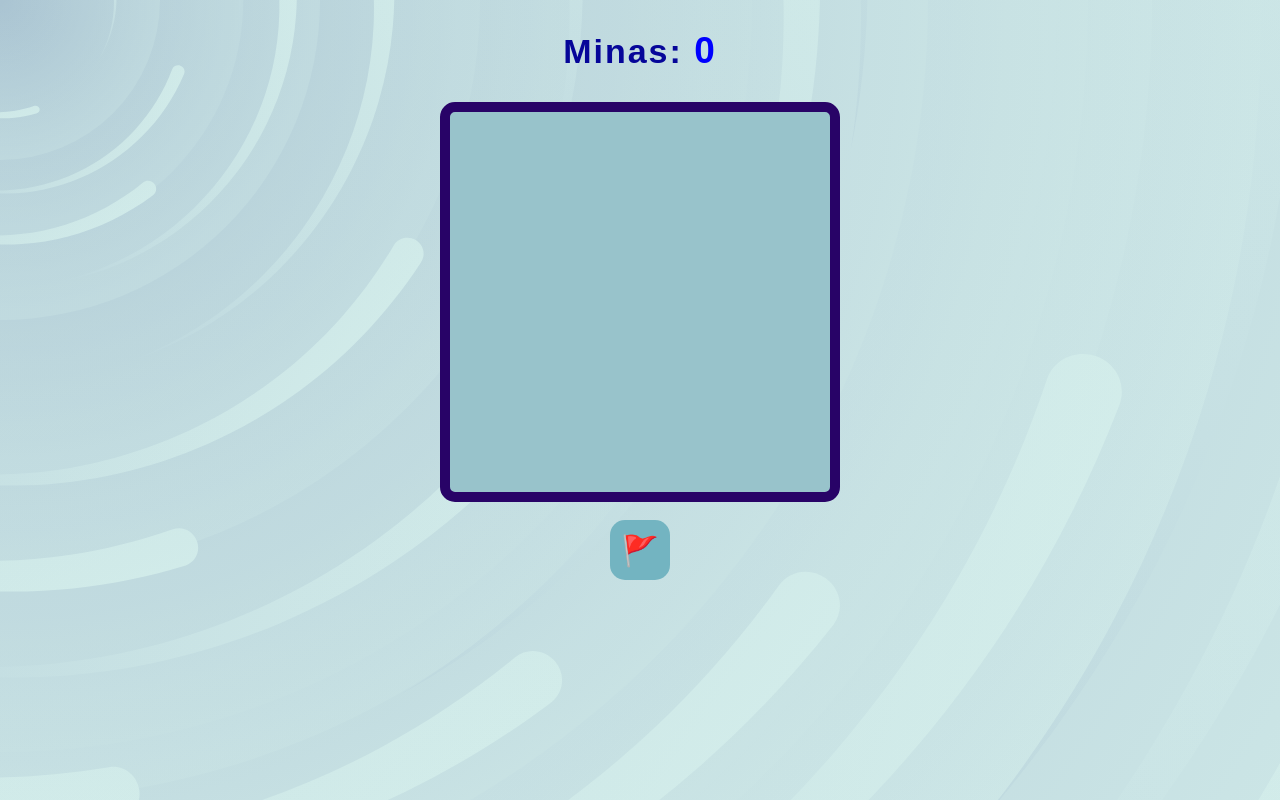
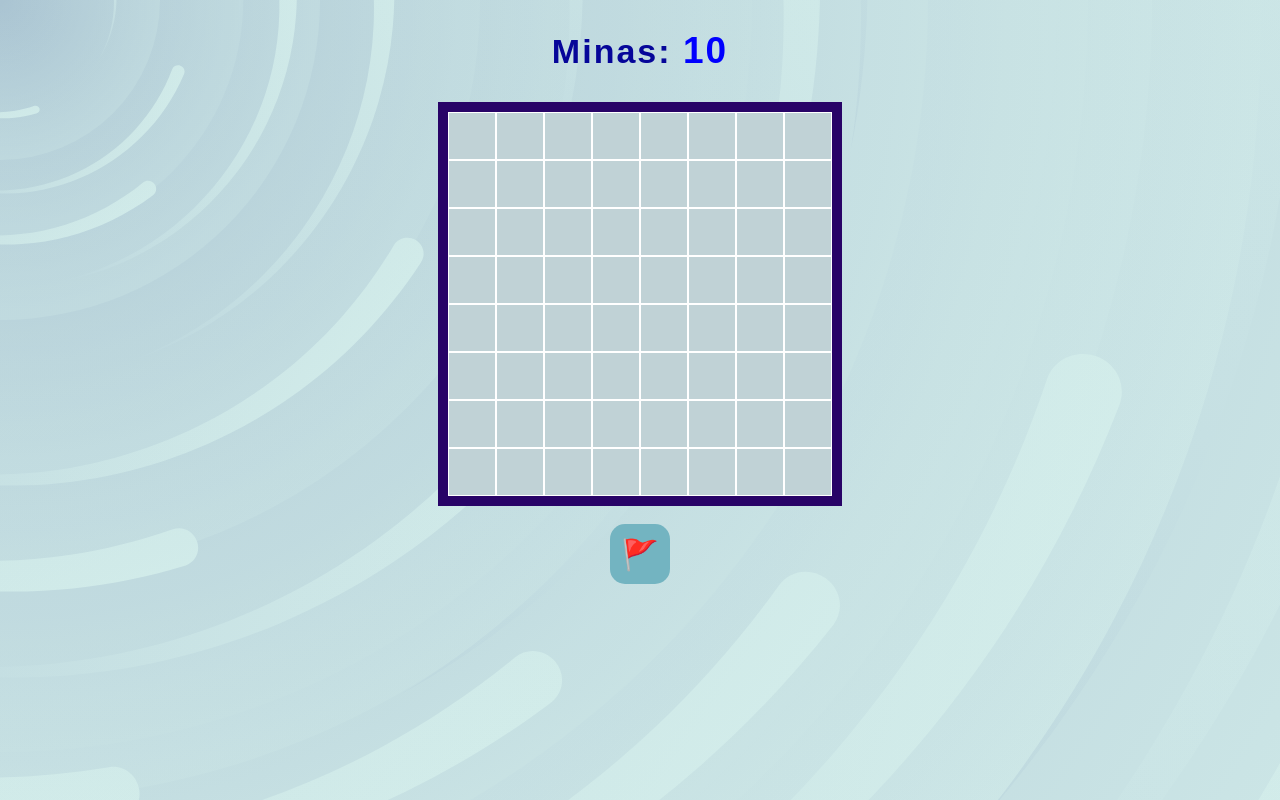
Before and after one commit to lubigsis/buscaminas, a plain HTML site: page index.html in a window 1280 px wide. Drawn offline with Linux system fonts and the light colour scheme.

Commit message:
Diseño cuadrícula del tablero.

```diff
--- a/estilos.css
+++ b/estilos.css
@@ -28,20 +28,21 @@ span{
 }
 
 .tablero {
-    width: 400px;
-    height: 400px;
+    width: 404px;
+    height: 404px;
     border: 10px solid rgb(40, 3, 103);
-    background-color: rgb(152, 195, 203);
+    background-color: rgb(192, 210, 214);
     margin: 0 auto;
     display: flex;
     flex-wrap: wrap;
-    border-radius: 15px;
+   /* border-radius: 15px;*/
+   cursor: pointer;
 }
 
 .tablero div {
     width: 48px;
     height: 48px;
-    border: 1px solid white;
+    border: 1px solid #fff;
     font-size: 30px;
     display: flex;
     justify-content: center;
--- a/main.js
+++ b/main.js
@@ -0,0 +1,41 @@
+//------------------------------------------------------declaro variables------------------------
+let board = [];
+let rows = 8;
+let columns = 8;
+let minasCantidad = 10;
+let ubicacionMinas = []; // "2-2", "3-4", "2-1"
+let fichasClicked = 0; //objetivo: hacer click en todas las fichas; excepto las q' tienen minas.
+let flagEnabled = false;
+let gameOver = false;
+
+
+//----------------------------------------------------------FUNCIONES----------------------------
+
+function startGame() {
+    document.getElementById("minas-contador").innerText = minasCantidad;
+
+
+ //-----------------------------------------------tablero---------------------------
+    for (let r = 0; r < rows; r++) {
+        let row = [];
+        for (let c = 0; c < columns; c++) {
+//-------------------------------------------------------creando <div></div>-------------------------
+            let ficha = document.createElement("div");
+            ficha.id = r.toString() + "-" + c.toString();   //<div id="0-0"></div>
+            document.getElementById("board").append(ficha);
+
+            row.push(ficha);  //lo coloco en el array
+        }
+        board.push(row); //lo coloco en el tablero
+    }
+
+   // console.log(board);
+}
+
+
+
+//------------------------------------------------------------------------------------------------
+
+window.onload = function() { //cuando cargue la página, qu llame a esa función.
+    startGame();
+}
```
